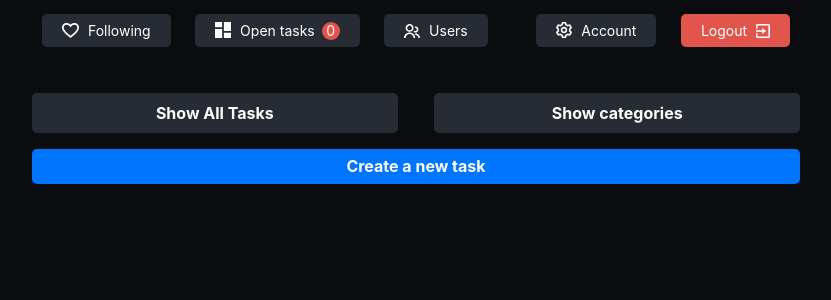
After one commit to NumberJamie/to-do, a Django app: page /tasks/all/ in a window 1280 px wide. The commit adds this page. Shown: the top 300 px of the page, without its empty margins (224-1055 px from the left). Run offline with Django 4.2, Linux system fonts and the light colour scheme; the visitor is signed in with stand-in values (Sample User, id 1); data that the repository does not hold is empty.

Commit message:
show all tasks

```diff
--- /dev/null
+++ b/tasks/templates/tasks/all_tasks.html
@@ -0,0 +1,22 @@
+{% extends 'base.html' %}
+{% block content %}
+    {% include 'snippets/task-buttons.html' %}
+    {% for task in object_list %}
+        <div class="task-card">
+            <h3>{{ task.task_name }}
+                <small class="due-date">{{ task.added_on|timesince }} ago</small>
+            </h3>
+            <small>Due {{ task.due|date }} {{ task.due|time }}</small>
+            <p>{{ task.task_description }}</p>
+            <div class="btn-wrapper">
+                <a href="{% url 'task_update' task.id %}">edit task</a>
+                {% if task.complete %}
+                    <a disabled>task already complete</a>
+                {% else %}
+                    <a href="{% url 'mark_completed' task.id %}">mark as completed</a>
+                {% endif %}
+            </div>
+        </div>
+    {% endfor %}
+    {% include 'snippets/paginator.html' %}
+{% endblock %}
--- a/tasks/urls.py
+++ b/tasks/urls.py
@@ -4,6 +4,7 @@
 
 urlpatterns = [
     path('', views.TaskListView.as_view(), name='task_list'),
+    path('all/', views.AllTaskListView.as_view(), name='all_task_list'),
     path('update/<int:pk>/', views.TaskUpdateView.as_view(), name='task_update'),
     path('create/', views.TaskCreateView.as_view(), name='task_create'),
     path('categories/', views.CategoryListView.as_view(), name='category_list'),
--- a/tasks/views.py
+++ b/tasks/views.py
@@ -24,6 +24,16 @@
 
     def get_queryset(self, *args, **kwargs):
         return Tasks.objects.all().filter(author=self.request.user, complete=False).order_by('-added_on')
+
+
+class AllTaskListView(LoginRequiredMixin, ListView):
+    template_name = 'tasks/all_tasks.html'
+    paginate_by = 5
+    model = Tasks
+    extra_context = {'title': 'todo | all tasks'}
+
+    def get_queryset(self, *args, **kwargs):
+        return Tasks.objects.all().filter(author=self.request.user).order_by('-added_on')
 
 
 class CategoryListView(LoginRequiredMixin, ListView):
--- a/users/templates/snippets/task-buttons.html
+++ b/users/templates/snippets/task-buttons.html
@@ -1,6 +1,6 @@
 {% load active_link_tags %}
 <div class="double-btn">
-    <a href="{% url 'task_create' %}" class="{% active_link 'task_create' 'active-link' %}">Show All Tasks</a>
+    <a href="{% url 'all_task_list' %}" class="{% active_link 'all_task_list' 'active-link' %}">Show All Tasks</a>
     <a href="{% url 'category_list' %}" class="{% active_link 'category_list' 'active-link' %}">Show categories</a>
 </div>
 <div class="big-btn">
```
